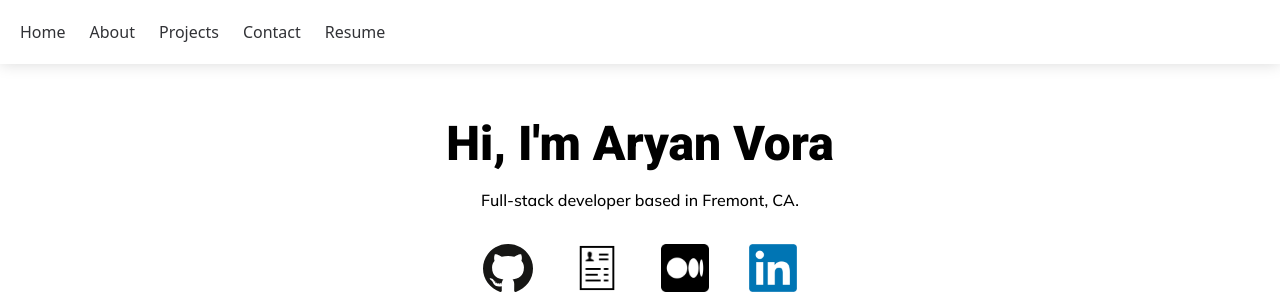
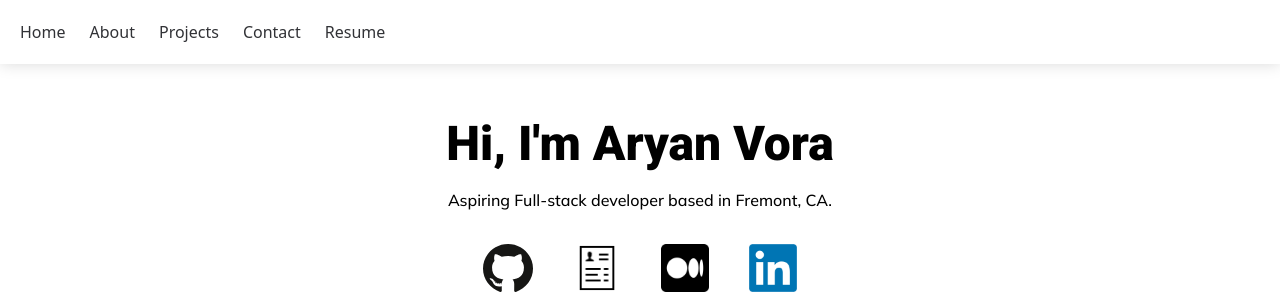
Before and after one commit to Aryan-Vora/Portfolio, a Next.js app: page / in a window 1280 px wide. Shown: the top 294 px of the page. Built offline with nearby package versions, Linux system fonts and the light colour scheme; no server answers.

Commit message:
added aspiring

```diff
--- a/app/page.jsx
+++ b/app/page.jsx
@@ -30,7 +30,7 @@ export default function Home() {
       <div id="home" className={styles.cardgenBox}>
         <div className={styles.boxContent}>
           <h1 className={`${roboto.className}`}>Hi, I'm Aryan Vora</h1>
-          <p>Full-stack developer based in Fremont, CA. </p>
+          <p>Aspiring Full-stack developer based in Fremont, CA. </p>
           <div className={styles.resume}>
             <a
               href="https://github.com/Aryan-Vora"
```
